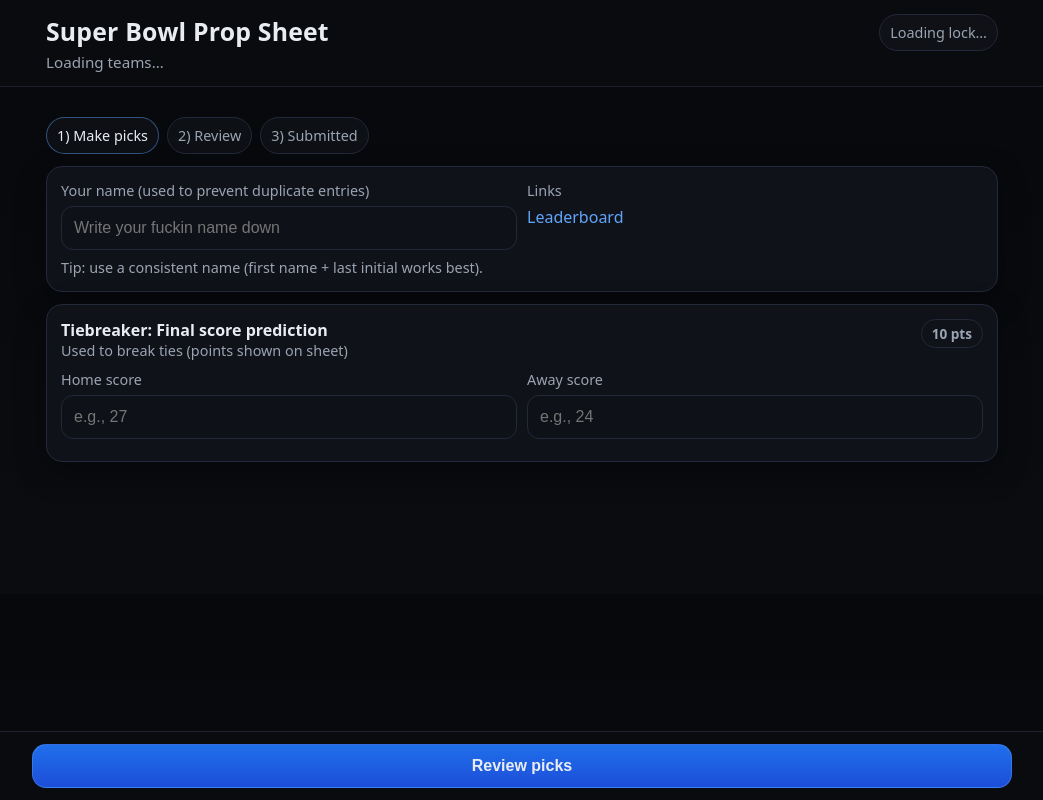
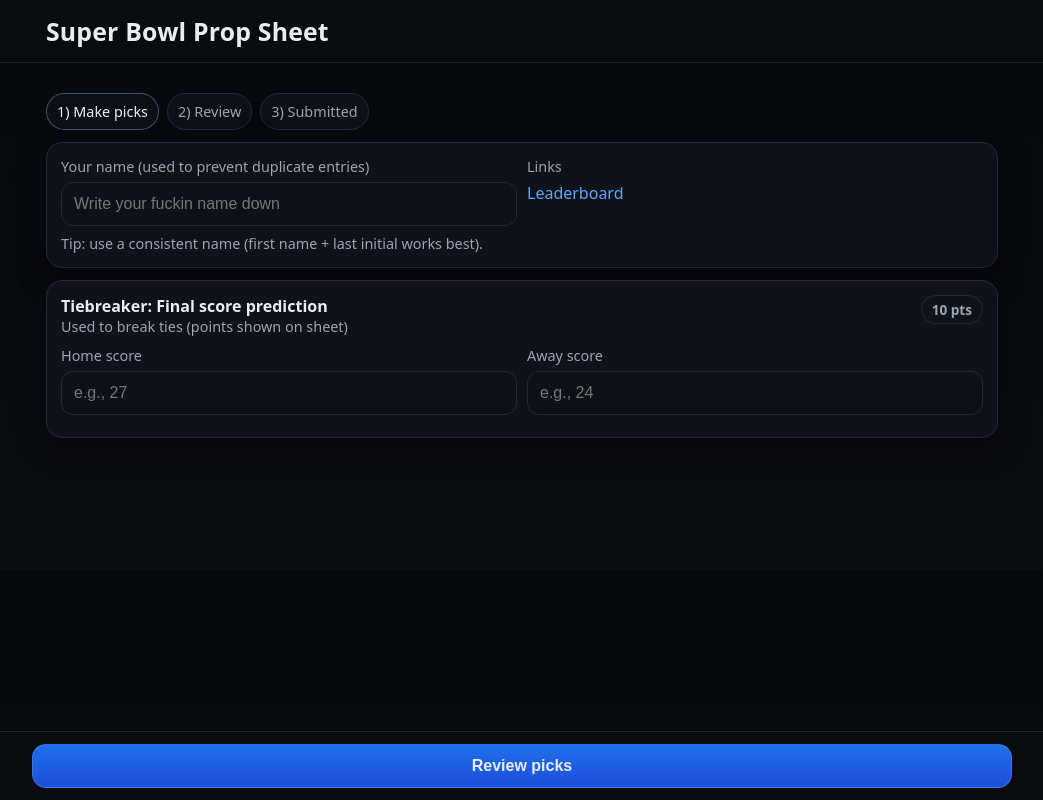
Before and after one commit to rebelittle/rebelittle.github.io, a plain HTML site: page index.html in a window 1280 px wide. Shown: the whole page, without its empty margins (118-1161 px from the left). Drawn offline with Linux system fonts and the light colour scheme; a script that the page names is missing.

Commit message:
Update index.html

```diff
--- a/index.html
+++ b/index.html
@@ -193,9 +193,9 @@
     <div class="hdr">
       <div class="title">
         <h1>Super Bowl Prop Sheet</h1>
-        <div class="sub" id="teamsLine">Loading teams…</div>
+        <div class="sub hidden" id="teamsLine"></div>
       </div>
-      <div class="pill" id="lockPill">Loading lock…</div>
+      <div class="pill hidden" id="lockPill"></div>
     </div>
   </header>
 
```
